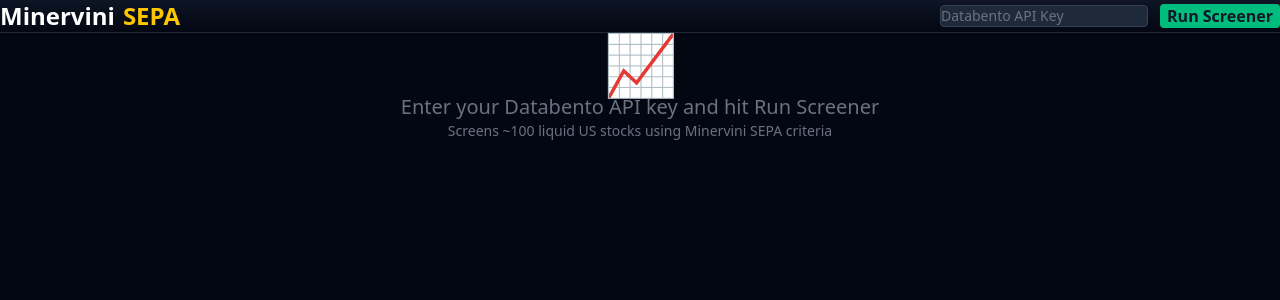
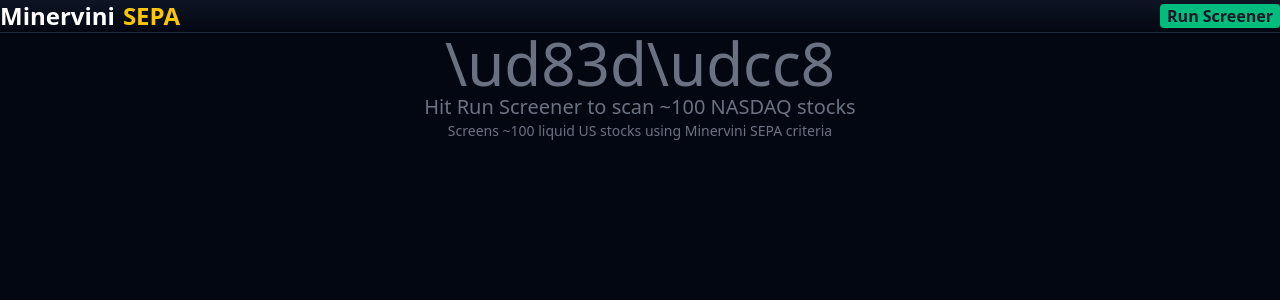
Before and after one commit to zerosumsystems-ui/minervini-screener, a Next.js app: page / in a window 1280 px wide. Shown: the top 300 px of the page. Built offline with nearby package versions, Linux system fonts and the light colour scheme.

Commit message:
Remove API key input, use server-side env var

```diff
--- a/src/app/page.tsx
+++ b/src/app/page.tsx
@@ -111,7 +111,6 @@ function MinerviniScreener() {
   const [sortColumn, setSortColumn] = useState("rs");
   const [sortDirection, setSortDirection] = useState("desc");
   const [loading, setLoading] = useState(false);
-  const [apiKey, setApiKey] = useState("");
   const [toast, setToast] = useState("");
   const [ran, setRan] = useState(false);
 
@@ -149,14 +148,13 @@ function MinerviniScreener() {
   }, [sortColumn, sortDirection]);
 
   const handleRunScreener = async () => {
-    if (!apiKey) { setToast("Enter your Databento API key"); setTimeout(() => setToast(""), 3000); return; }
     setLoading(true);
     setToast("");
     try {
       const res = await fetch("/api/screener", {
         method: "POST",
         headers: { "Content-Type": "application/json" },
-        body: JSON.stringify({ apiKey }),
+        body: JSON.stringify({}),
       });
       const json = await res.json();
       if (!json.success) {
@@ -169,7 +167,7 @@ function MinerviniScreener() {
         setTimeout(() => setToast(""), 3000);
       }
     } catch (e) {
-      setToast("Network error — check your connection");
+      setToast("Network error \u2014 check your connection");
       setTimeout(() => setToast(""), 5000);
     }
     setLoading(false);
@@ -184,7 +182,7 @@ function MinerviniScreener() {
       const res = await fetch("/api/chart", {
         method: "POST",
         headers: { "Content-Type": "application/json" },
-        body: JSON.stringify({ apiKey, symbol }),
+        body: JSON.stringify({ symbol }),
       });
       const json = await res.json();
       if (json.success && json.bars) {
@@ -229,7 +227,7 @@ function MinerviniScreener() {
   };
 
   const formatValue = (val: any, key: string) => {
-    if (val === undefined || val === null) return "—";
+    if (val === undefined || val === null) return "\u2014";
     if (key === "price" || key === "ma50" || key === "ma150" || key === "ma200") return `$${Number(val).toFixed(2)}`;
     if (key === "atr") return Number(val).toFixed(2);
     if (key === "distance52wHigh") return `${(Number(val) * 100).toFixed(0)}%`;
@@ -260,9 +258,6 @@ function MinerviniScreener() {
               <span className="text-2xl font-bold text-yellow-400">SEPA</span>
             </div>
             <div className="flex items-center gap-3">
-              <input type="password" placeholder="Databento API Key" value={apiKey} onChange={(e) => setApiKey(e.target.value)}
-                className="px-3 py-2 bg-gray-800 border border-gray-700 rounded text-sm text-gray-100 placeholder-gray-500 w-52 focus:outline-none focus:border-gray-600"
-                onKeyDown={(e) => { if (e.key === "Enter") handleRunScreener(); }} />
               <button onClick={handleRunScreener} disabled={loading}
                 className="px-4 py-2 bg-emerald-500 hover:bg-emerald-600 text-gray-900 font-semibold rounded transition disabled:opacity-50 min-w-[120px]">
                 {loading ? "Screening..." : "Run Screener"}
@@ -271,7 +266,7 @@ function MinerviniScreener() {
           </div>
           {ran && (
             <div className="text-xs text-gray-500 font-mono">
-              {data.length} results — {tabCounts.breakout} breakouts · {tabCounts.vcp} VCP · {tabCounts.monitor} trend template
+              {data.length} results \u2014 {tabCounts.breakout} breakouts \u00b7 {tabCounts.vcp} VCP \u00b7 {tabCounts.monitor} trend template
             </div>
           )}
           {toast && (<div className="mt-3 px-3 py-2 bg-blue-500/20 border border-blue-500/50 rounded text-blue-300 text-sm">{toast}</div>)}
@@ -281,14 +276,14 @@ function MinerviniScreener() {
       <div className="max-w-7xl mx-auto px-6 py-6">
         {!ran && !loading && (
           <div className="text-center py-20 text-gray-500">
-            <div className="text-6xl mb-4">📈</div>
-            <div className="text-xl mb-2">Enter your Databento API key and hit Run Screener</div>
+            <div className="text-6xl mb-4">\ud83d\udcc8</div>
+            <div className="text-xl mb-2">Hit Run Screener to scan ~100 NASDAQ stocks</div>
             <div className="text-sm">Screens ~100 liquid US stocks using Minervini SEPA criteria</div>
           </div>
         )}
         {loading && (
           <div className="text-center py-20">
-            <div className="text-4xl mb-4 animate-pulse">⏳</div>
+            <div className="text-4xl mb-4 animate-pulse">\u23f3</div>
             <div className="text-gray-400">Fetching data from Databento and running screener...</div>
             <div className="text-gray-600 text-sm mt-1">This may take up to 60 seconds</div>
           </div>
@@ -298,9 +293,9 @@ function MinerviniScreener() {
             <div className="mb-6 border-b border-gray-800">
               <div className="flex gap-2">
                 {[
-                  { id: "breakout", label: "🔥 Breakouts", count: tabCounts.breakout },
-                  { id: "vcp", label: "🎯 VCP", count: tabCounts.vcp },
-                  { id: "monitor", label: "📊 Trend Template", count: tabCounts.monitor },
+                  { id: "breakout", label: "\ud83d\udd25 Breakouts", count: tabCounts.breakout },
+                  { id: "vcp", label: "\ud83c\udfaf VCP", count: tabCounts.vcp },
+                  { id: "monitor", label: "\ud83d\udcca Trend Template", count: tabCounts.monitor },
                 ].map((tab) => (
                   <button key={tab.id} onClick={() => { setActiveTab(tab.id); setExpandedSymbol(null); }}
                     className={`px-4 py-3 font-semibold text-sm border-b-2 transition ${activeTab === tab.id ? "border-emerald-400 text-emerald-400" : "border-transparent text-gray-500 hover:text-gray-300"}`}>
@@ -321,7 +316,7 @@ function MinerviniScreener() {
                       <th key={col.key} onClick={() => handleSort(col.key)}
                         className="px-4 py-3 text-left font-semibold text-gray-400 cursor-pointer hover:text-gray-200 transition">
                         {col.label}
-                        {sortColumn === col.key && (<span className="ml-1">{sortDirection === "asc" ? "↑" : "↓"}</span>)}
+                        {sortColumn === col.key && (<span className="ml-1">{sortDirection === "asc" ? "\u2191" : "\u2193"}</span>)}
                       </th>
                     ))}
                   </tr>
@@ -371,10 +366,10 @@ function MinerviniScreener() {
                                   <div><span className="text-gray-500">vs 52w High:</span> <span className="text-gray-300 font-mono">{(stock.distance52wHigh * 100).toFixed(0)}%</span></div>
                                   <div><span className="text-gray-500">vs 52w Low:</span> <span className="text-gray-300 font-mono">{(stock.distance52wLow * 100).toFixed(0)}%</span></div>
                                   <div className="pt-1 border-t border-gray-800 mt-2">
-                                    <span className="text-gray-500">Template:</span> <span className={stock.passesTemplate ? "text-emerald-400" : "text-gray-600"}>{stock.passesTemplate ? "✓ Pass" : "✗ Fail"}</span>
+                                    <span className="text-gray-500">Template:</span> <span className={stock.passesTemplate ? "text-emerald-400" : "text-gray-600"}>{stock.passesTemplate ? "\u2713 Pass" : "\u2717 Fail"}</span>
                                   </div>
-                                  <div><span className="text-gray-500">VCP:</span> <span className={stock.passesVcp ? "text-emerald-400" : "text-gray-600"}>{stock.passesVcp ? "✓ Pass" : "✗ Fail"}</span></div>
-                                  <div><span className="text-gray-500">Breakout:</span> <span className={stock.passesBreakout ? "text-emerald-400" : "text-gray-600"}>{stock.passesBreakout ? "✓ Pass" : "✗ Fail"}</span></div>
+                                  <div><span className="text-gray-500">VCP:</span> <span className={stock.passesVcp ? "text-emerald-400" : "text-gray-600"}>{stock.passesVcp ? "\u2713 Pass" : "\u2717 Fail"}</span></div>
+                                  <div><span className="text-gray-500">Breakout:</span> <span className={stock.passesBreakout ? "text-emerald-400" : "text-gray-600"}>{stock.passesBreakout ? "\u2713 Pass" : "\u2717 Fail"}</span></div>
                                 </div>
                               </div>
                             </td>
```
